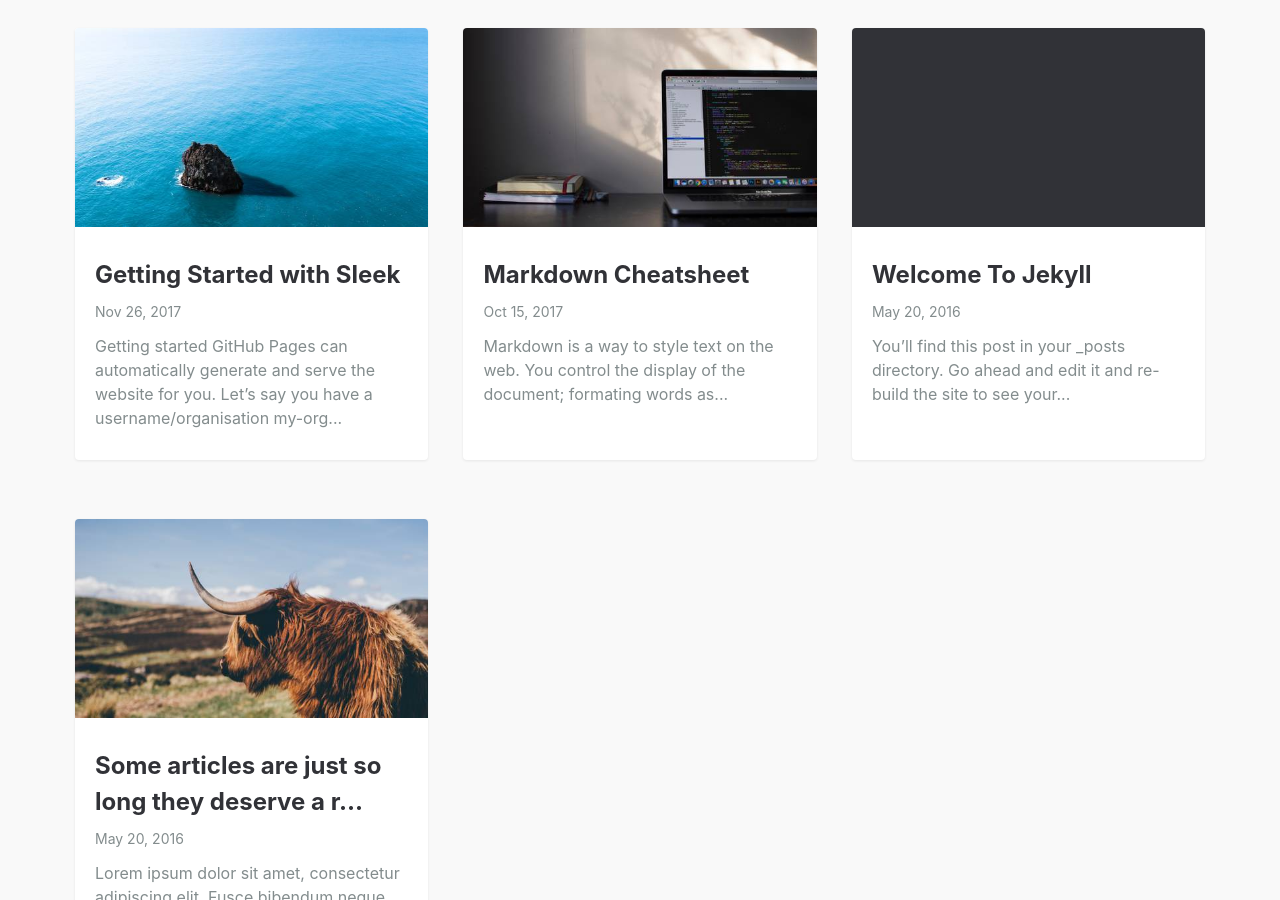
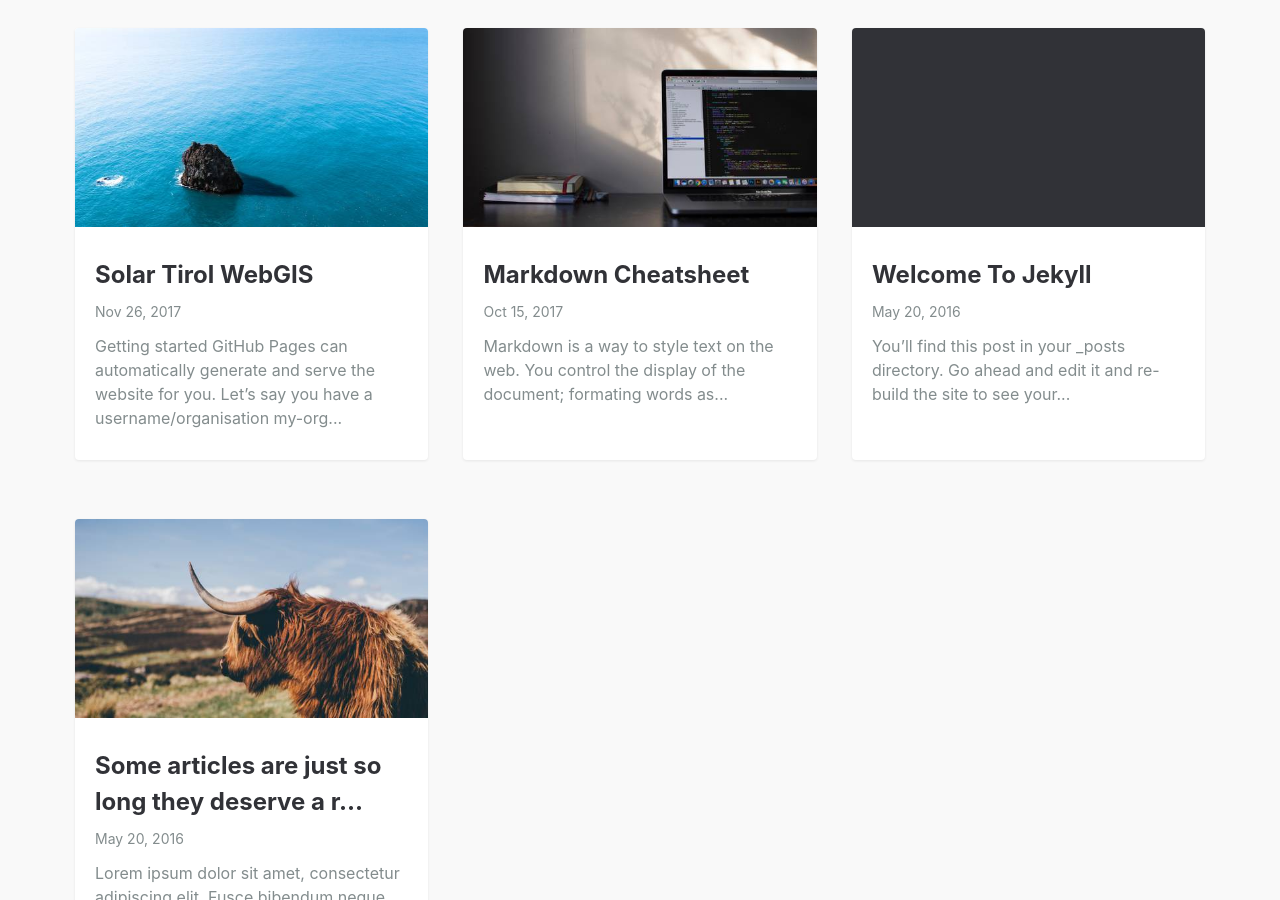
Before and after one commit to echuprikova/echuprikova.github.io, a Jekyll site: the page built from index.md, in a window 1280 px wide and 900 px high, scrolled down 628 px. Built offline with Jekyll 4.4.1, drawn with Linux system fonts in a browser that asks for light colours.

Commit message:
small changes
deleted logo, title of the webpage, test to ass another title to the content

```diff
--- a/_includes/header.html
+++ b/_includes/header.html
@@ -1,11 +1,6 @@
 <header class="header" itemscope itemtype="http://schema.org/SiteNavigationElement" aria-label="Main navigation">
   <div class="container">
     <div class="header__inner">
-      <a class="header__logo" href="{{ '/' | relative_url }}">
-        <div class="header__logo--container">
-
-        </div>
-      </a>
       <nav class="header__links">
         <div class="container header__links-wrapper">
           <a class="header__link" href="{{ '/' | relative_url }}" itemprop="url"><span itemprop="name">Home</span></a>
--- a/_posts/2017-11-26-getting-started.md
+++ b/_posts/2017-11-26-getting-started.md
@@ -1,6 +1,6 @@
 ---
 layout: post
-title: Getting Started with Sleek
+title: Solar Tirol WebGIS
 featured-img: sleek
 mathjax: true
 ---
--- a/index.md
+++ b/index.md
@@ -5,5 +5,5 @@
 # See: https://jekyllrb.com/docs/themes/#overriding-theme-defaults
 #
 layout: default
-title: Sleek Jekyll Theme
+title:
 ---
```
